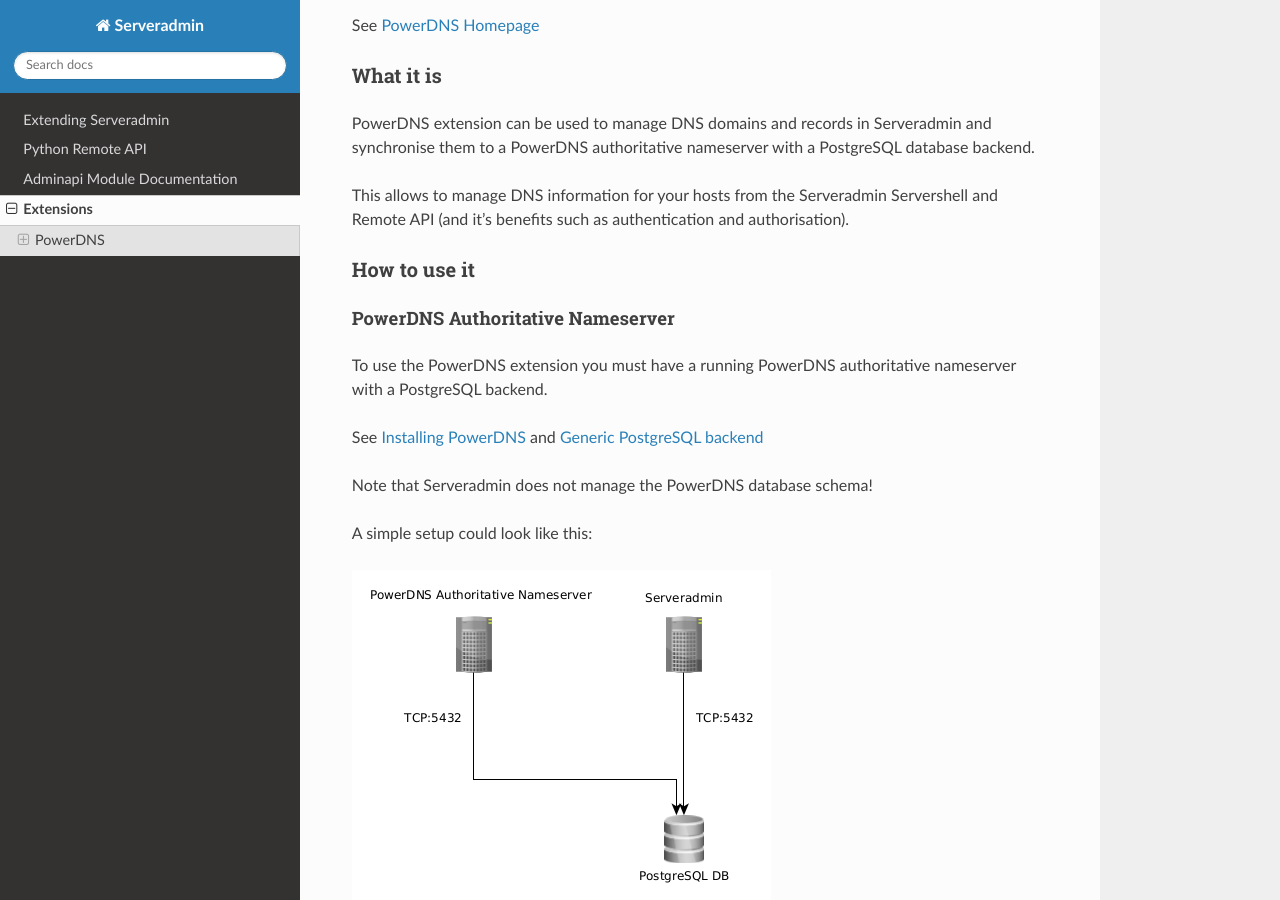
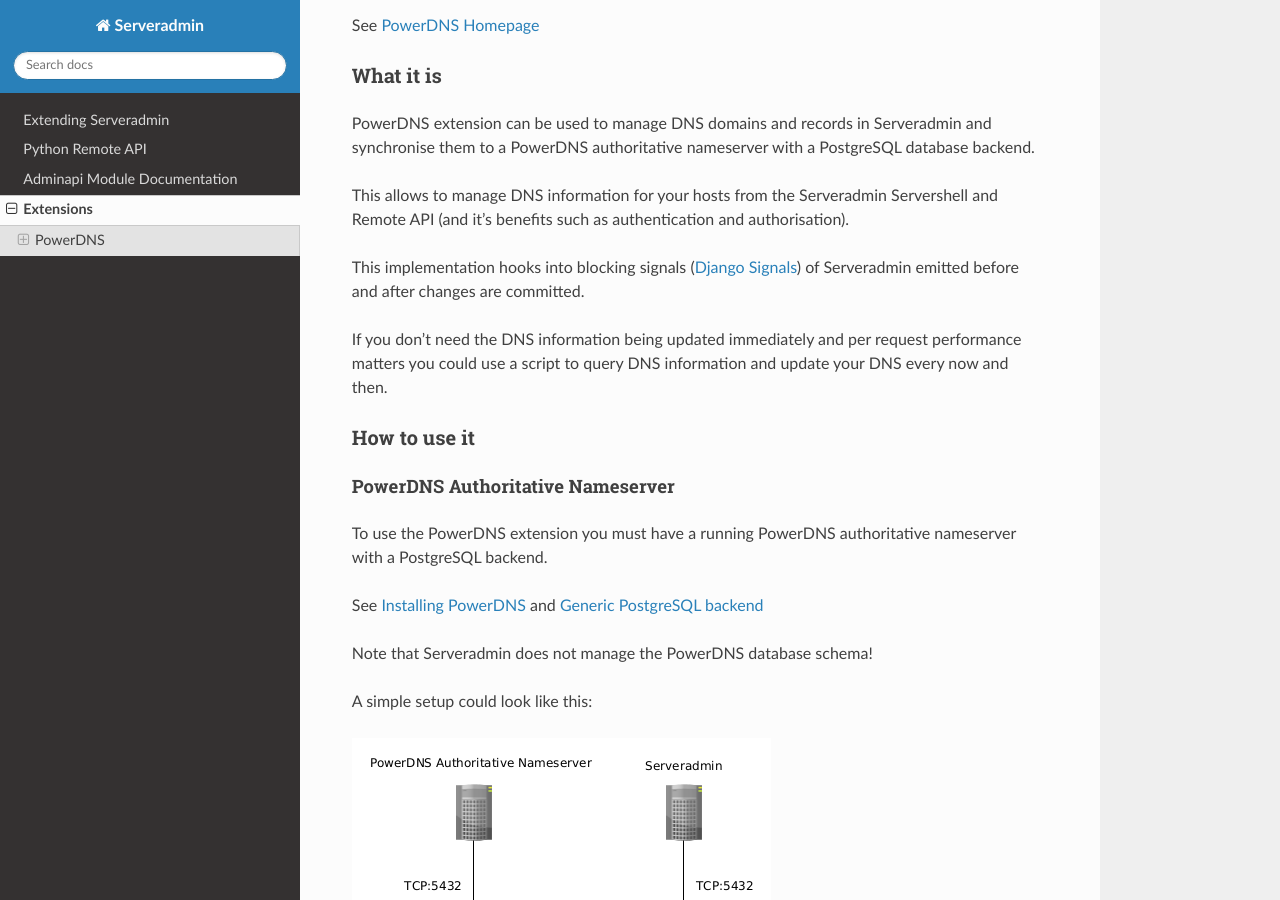
Before and after one commit to innogames/serveradmin, a Sphinx documentation site: the page built from docs/source/extensions.rst, in a window 1280 px wide and 900 px high, scrolled down 882 px. Built offline with Sphinx 7.4.7 and the Read the Docs theme 2.0.0, drawn with Linux system fonts in a browser that asks for light colours.

Commit message:
Add explanation why we use blocking signals

```diff
--- a/docs/source/extensions.rst
+++ b/docs/source/extensions.rst
@@ -26,6 +26,14 @@
 This allows to manage DNS information for your hosts from the Serveradmin
 Servershell and Remote API (and it's benefits such as authentication and
 authorisation).
+
+This implementation hooks into blocking signals
+(`Django Signals <https://docs.djangoproject.com/en/3.2/topics/signals/>`_)
+of Serveradmin emitted before and after changes are committed.
+
+If you don't need the DNS information being updated immediately and per request
+performance matters you could use a script to query DNS information and update
+your DNS every now and then.
 
 
 How to use it
```
